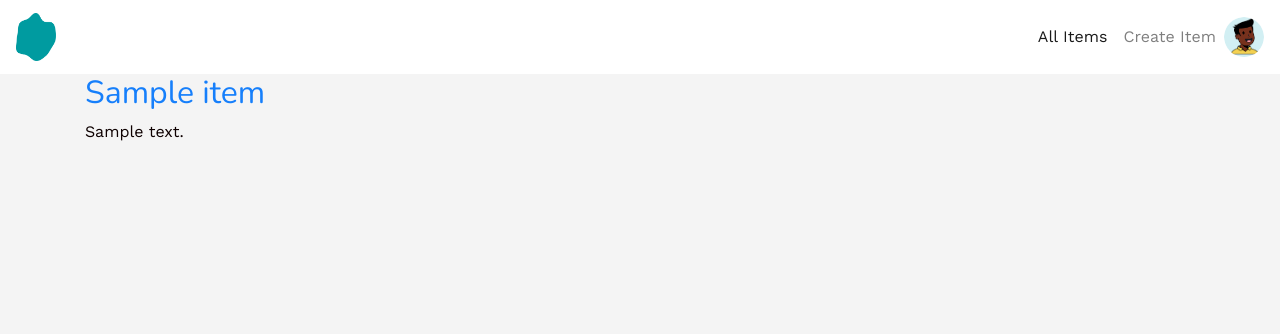
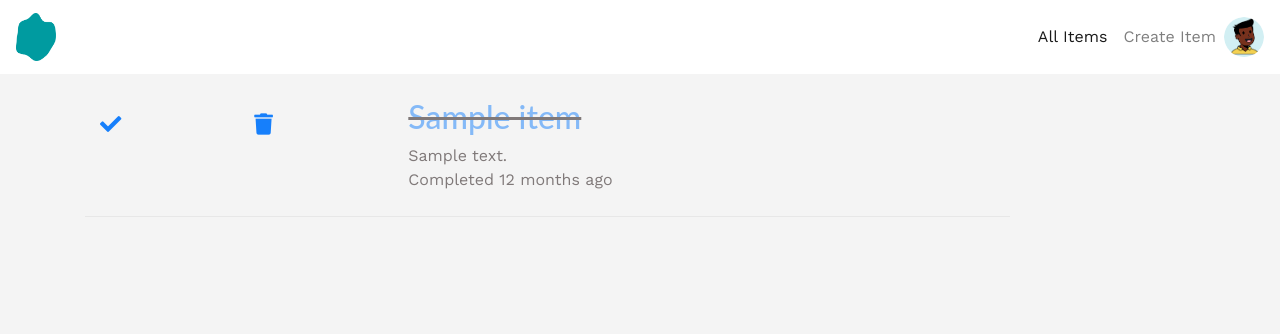
Before and after one commit to KojoSwiss/Hiptime, a Rails app: page /items in a window 1280 px wide. Shown: the top 334 px of the page. Run offline with Rails 7, Linux system fonts and the light colour scheme; a user stored in the database is signed in; tables that the repository leaves empty hold one stand-in row (values such as "Sample post"); style sheets or scripts are compiled from the project's sources; some libraries are stand-ins or nearby versions.

Commit message:
Complete Task

```diff
--- a/app/assets/stylesheets/application.scss
+++ b/app/assets/stylesheets/application.scss
@@ -11,3 +11,83 @@
 // Your CSS partials
 @import "components/index";
 @import "pages/index";
+
+/* Item styles */
+
+.item {
+  border-bottom: 1px solid #e7e7e7;
+  padding-bottom: 1.5em;
+  .item-title {
+    font-family: 'Lato', sans-serif;
+    margin-top: 0;
+  }
+  .item-desc {
+    font-size: 1em;
+  }
+  .time-ago {
+    color: darken(#e7e7e7, 50%);
+    font-size: 0.55em;
+    letter-spacing: 1.25;
+  }
+  .item-sub-title {
+    margin-bottom: 0;
+  }
+}
+
+.item:nth-child(n+1) {
+  padding-top: 1.5em;
+}
+
+.bottom_cta {
+  text-align: center;
+  padding: 7.5rem 0;
+  h2 {
+    color: #2B2E2E;
+    font-size: 3rem;
+    margin: 0;
+  }
+  p {
+      font-size: 1.25rem;
+      margin: 0 0 2.5rem 0;
+      color: #a7a8a8;
+    }
+}
+
+.testimonial {
+  text-align: center;
+  font-size: 1.5rem;
+  color: #afb0b0;
+  padding: 3.5rem 0;
+  .quote {
+    margin: 0 0 .5rem 0;
+  }
+  .name {
+    color: #2B2E2E;
+    margin: 0;
+    font-size: .85rem;
+  }
+}
+
+
+
+.footer {
+  background: #2B2E2E;
+  width: 100%;
+  padding: 2rem 0;
+  color: #FFF;
+  text-align: center;
+  p {
+    margin: 0;
+    font-size: .85rem;
+  }
+}
+
+button, .button {
+  border: none;
+  outline: none;
+  background: #D9534F;
+  padding: 1rem 3.5rem;
+  border-radius: 0.1rem;
+  color: #FFF;
+
+}
--- a/app/models/item.rb
+++ b/app/models/item.rb
@@ -1,7 +1,7 @@
-class Item < ApplicationRecord
+class Item < ActiveRecord::Base
   belongs_to :user
 
-  def completed
+  def completed?
     !completed_at.blank?
   end
 end
--- a/app/views/items/index.html.erb
+++ b/app/views/items/index.html.erb
@@ -1,5 +1,54 @@
 
-  <% @items.each do |item| %>
-    <h2><%= link_to item.title, item %></h2>
-    <p><%= item.description %></p>
+  <div class="col-md-10 col-md-offset-1">
+    <% @items.each do |item| %>
+      <div class="index-wrapper">
+        <% if item.completed? %>
+
+<!-- For Completed Items-->
+          <div class="row item">
+            <div class="col-md-2">
+              <p><%= link_to complete_item_path(item), method: :patch do %></p>
+                <i class="fa fa-check fa-lg"></i>
+        <% end %>
+            </div>
+
+            <div class="col-md-2">
+              <p><%= link_to item, method: :delete, data: { confirm: "Are you sure?" } do %></p>
+                <i class="fa fa-trash fa-lg"></i>
+              <% end %>
+            </div>
+
+            <div class="col-md-8">
+              <h2 style="opacity: 0.5;" class="item-title"><strike><%= link_to item.title, item %></strike></h2>
+              <p style="opacity: 0.5;" class="item-sub-title item-desc"><%= item.description %></p>
+              <p style="opacity: 0.5;" class="time-created-at item-sub-title">Completed <%= time_ago_in_words(item.completed_at) %> ago</p>
+            </div>
+          </div>
+        <% else %>
+<!-- For Items NOT Completed -->
+
+        <div class="row item">
+
+          <div class="col-md-2">
+            <p><%= link_to complete_item_path(item), method: :patch do %></p>
+              <i class="fa fa-check fa-lg"></i>
+            <% end %>
+          </div>
+
+          <div class="col-md-8">
+            <h2 class="item-title"><%= link_to item.title, item %></h2>
+            <p class="item-sub-title item-desc"><%= item.description %></p>
+            <p style="opacity: 0.5;" class="time-created-at item-sub-title">Created <%= time_ago_in_words(item.created_at) %> ago</p>
+          </div>
+
+          <div class="col-md-2">
+            <p><%= link_to item, method: :delete, data: { confirm: "Are you sure?" } do %></p>
+              <i class="fa fa-trash fa-lg"></i>
+            <% end %>
+          </div>
+        </div>
+
+      <% end %>
+    </div>
   <% end %>
+</div>
--- a/app/views/layouts/application.html.erb
+++ b/app/views/layouts/application.html.erb
@@ -9,6 +9,7 @@
     <%= stylesheet_link_tag 'application', media: 'all', 'data-turbolinks-track': 'reload' %>
 
     <%= javascript_pack_tag 'application', 'data-turbolinks-track': 'reload', defer: true %>
+    <link rel="stylesheet" href="https://use.fontawesome.com/releases/v5.15.1/css/all.css" integrity="sha384-vp86vTRFVJgpjF9jiIGPEEqYqlDwgyBgEF109VFjmqGmIY/Y4HV4d3Gp2irVfcrp" crossorigin="anonymous">
   </head>
 
   <body>
```
